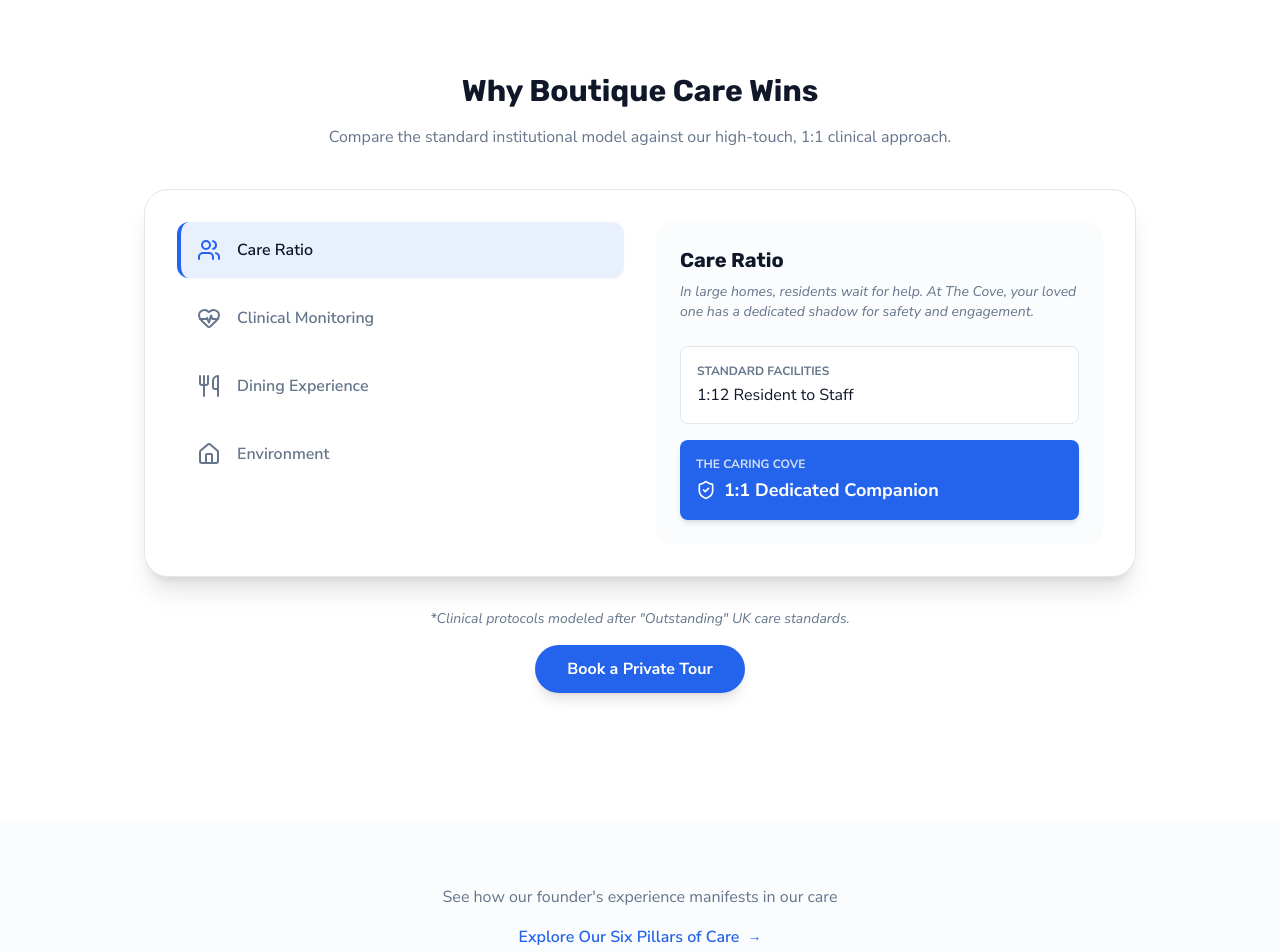
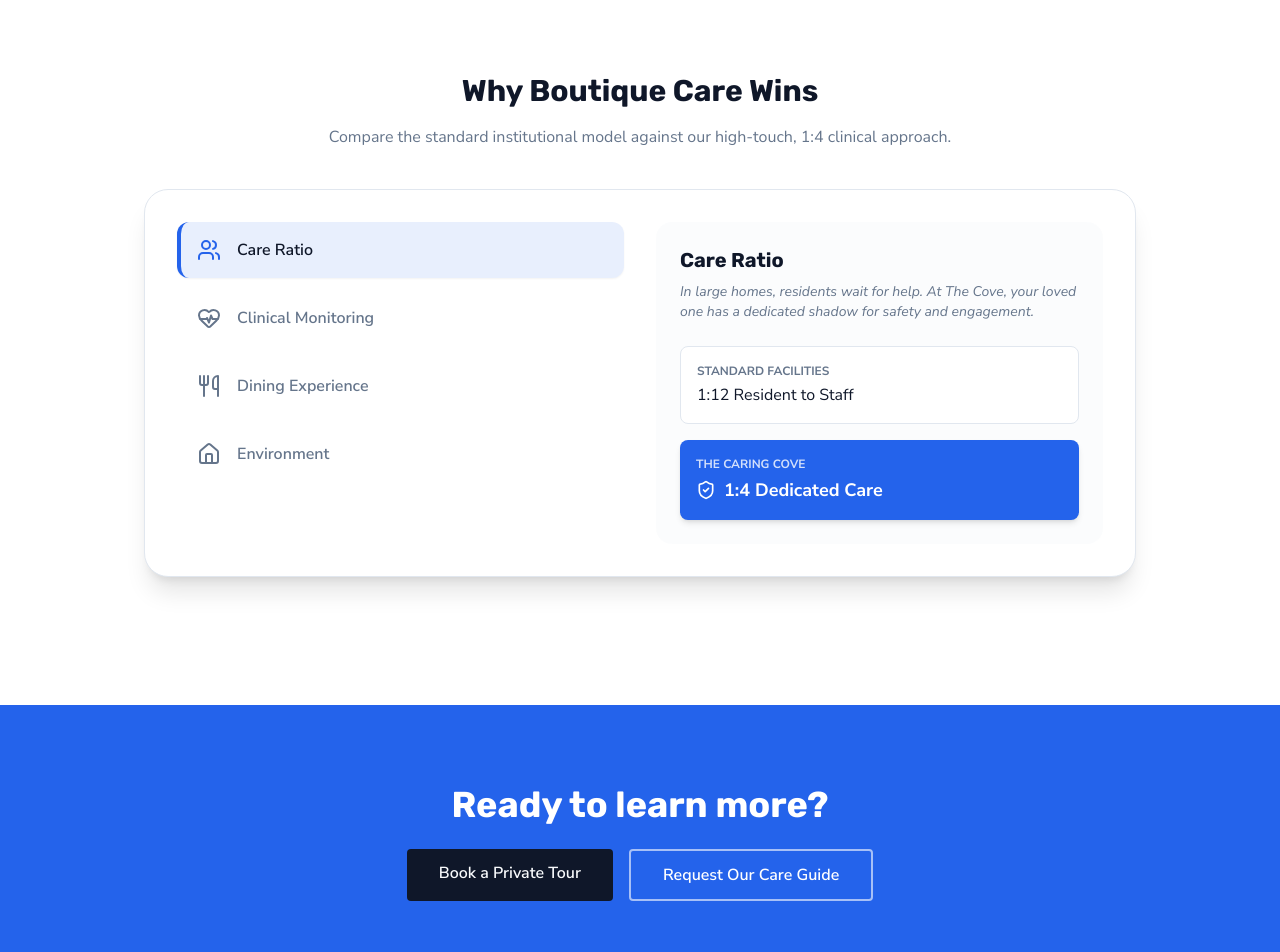
Before and after one commit to felixodette/the-caring-cove, a Next.js app: page /about in a window 1280 px wide. Shown: the part 6600-7552 px from the top of the page. Built offline with nearby package versions, Linux system fonts and the light colour scheme.

Commit message:
about: hide services teaser section; boutique infographic 1:4 and footer tweaks
Made-with: Cursor

```diff
--- a/src/app/about/AboutContent.tsx
+++ b/src/app/about/AboutContent.tsx
@@ -274,7 +274,7 @@ export default function AboutContent() {
       </section>
 
       {/* Internal Link to Services */}
-      <section className="py-16 bg-muted/30">
+      {/* <section className="py-16 bg-muted/30">
         <div className="container mx-auto text-center">
           <motion.p
             initial={{ opacity: 0 }}
@@ -292,7 +292,7 @@ export default function AboutContent() {
             <span className="text-sm">→</span>
           </Link>
         </div>
-      </section>
+      </section> */}
 
       {/* Final CTA */}
       <section className="py-20 bg-primary">
--- a/src/components/sections/BoutiqueInfographic.tsx
+++ b/src/components/sections/BoutiqueInfographic.tsx
@@ -10,7 +10,7 @@ const features = [
     title: "Care Ratio",
     icon: Users,
     standard: "1:12 Resident to Staff",
-    cove: "1:1 Dedicated Companion",
+    cove: "1:4 Dedicated Care",
     description:
       "In large homes, residents wait for help. At The Cove, your loved one has a dedicated shadow for safety and engagement.",
   },
@@ -51,7 +51,7 @@ const BoutiqueInfographic = () => {
           Why Boutique Care Wins
         </h2>
         <p className="text-muted-foreground max-w-2xl mx-auto">
-          Compare the standard institutional model against our high-touch, 1:1
+          Compare the standard institutional model against our high-touch, 1:4
           clinical approach.
         </p>
       </div>
@@ -134,7 +134,7 @@ const BoutiqueInfographic = () => {
         </div>
       </div>
 
-      <div className="mt-8 text-center">
+      {/* <div className="mt-8 text-center">
         <p className="text-sm text-muted-foreground mb-4 italic">
           *Clinical protocols modeled after &quot;Outstanding&quot; UK care
           standards.
@@ -145,7 +145,7 @@ const BoutiqueInfographic = () => {
         >
           Book a Private Tour
         </Link>
-      </div>
+      </div> */}
     </div>
   );
 };
```
